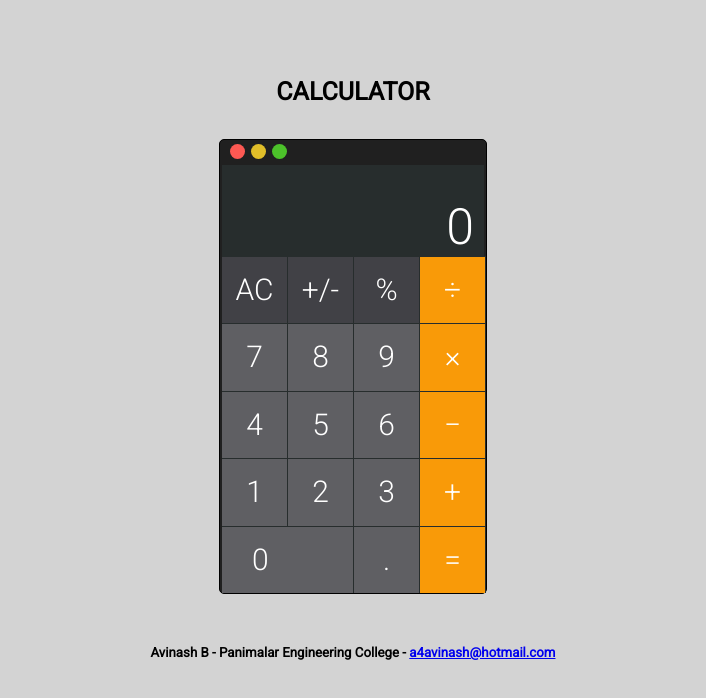
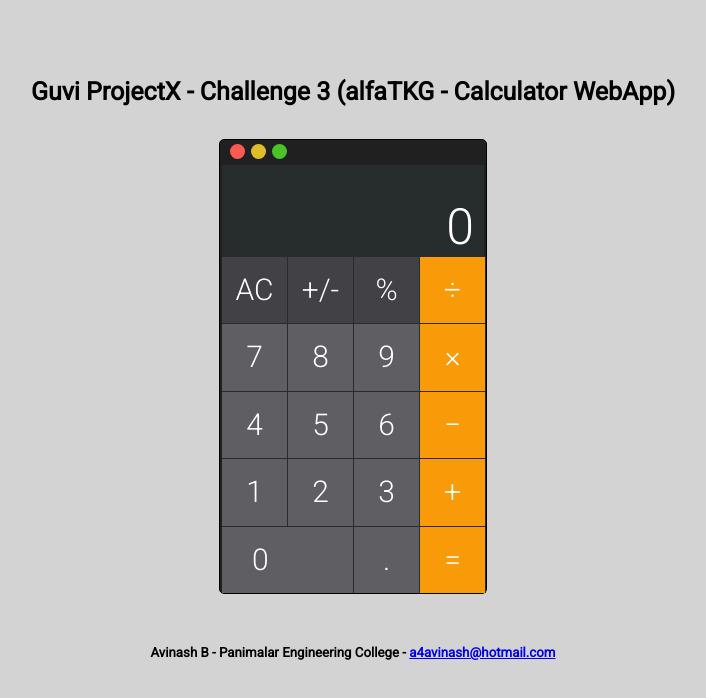
Before and after one commit to avinashb-97/Calculator, a plain HTML site: page index.html in a window 1280 px wide. Shown: the whole page, without its empty margins (287-993 px from the left). Drawn offline with nearby package versions, Linux system fonts and the light colour scheme.

Commit message:
Heading Change

```diff
--- a/index.html
+++ b/index.html
@@ -18,7 +18,8 @@ Email : a4avinash@hotmail.com
 
 <div class="container">
   <div id="name">
-    <h4><strong>CALCULATOR </strong>	</h4>
+    <h4><strong>  </strong>  </h4>
+    <h4><strong>Guvi ProjectX - Challenge 3 (alfaTKG - Calculator WebApp) </strong>	</h4>
   </div>
 
     <div id="calculator">
```
